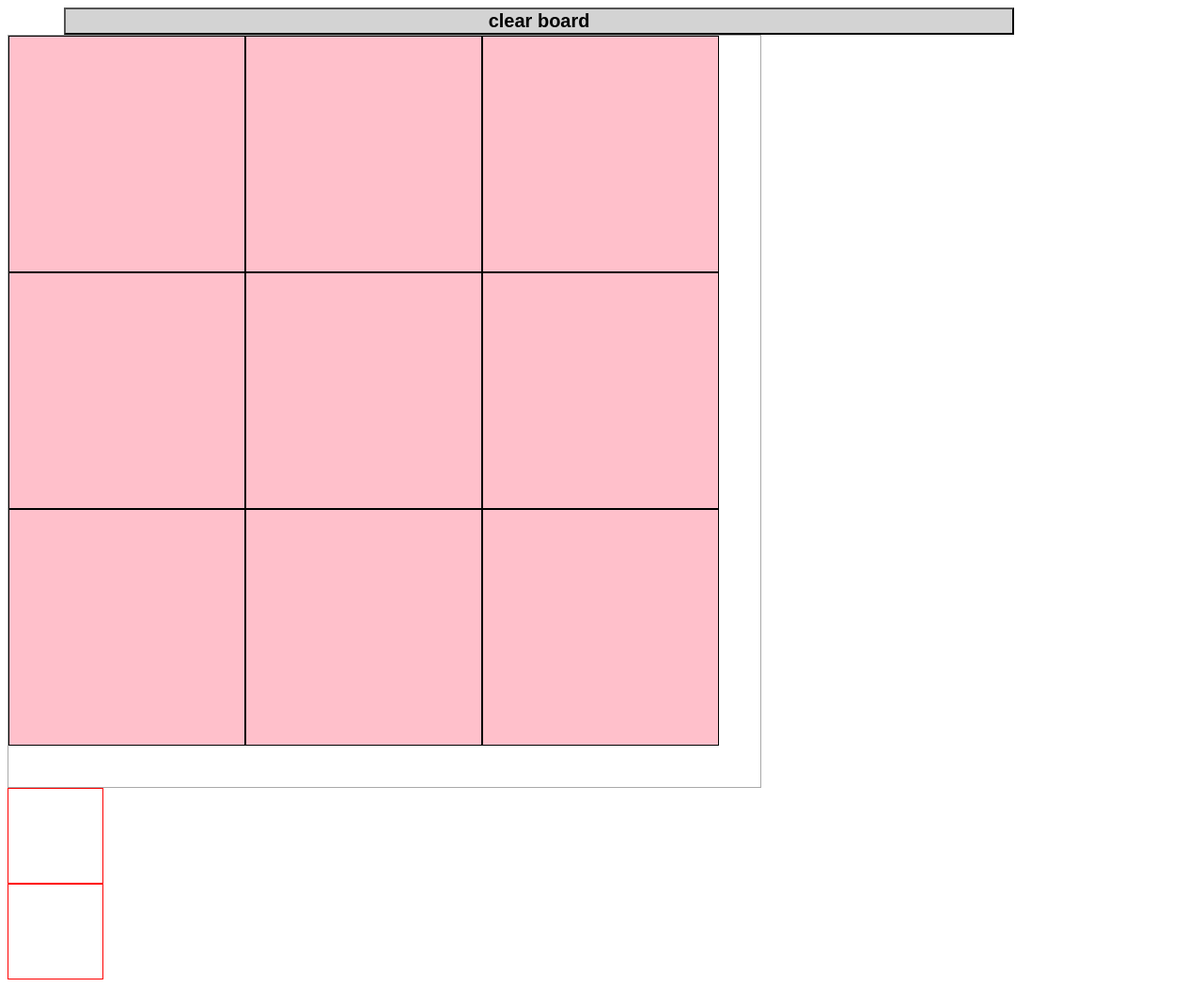
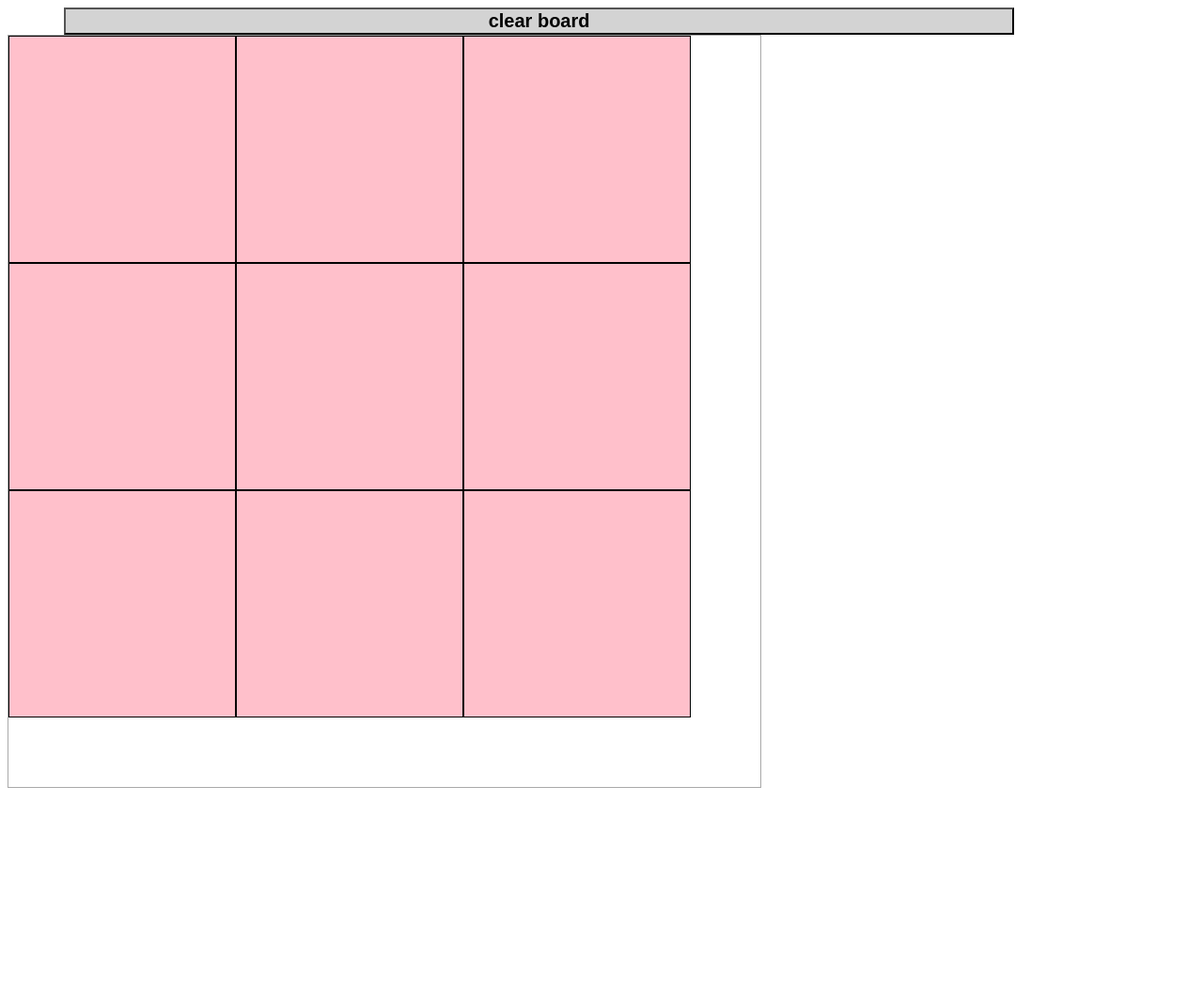
Before and after one commit to sramos9/sramos9.github.io, a plain HTML site: page index.html in a window 1280 px wide. Shown: the whole page at 94% size. After the commit the page ends 847 px from the top, so only its background shows below. Drawn offline with nearby package versions, Linux system fonts and the light colour scheme.

Commit message:
clean up

```diff
--- a/index.html
+++ b/index.html
@@ -9,8 +9,6 @@
   <body>
     <button id="clear-board" name="button">clear board</button>
     <div id="board"></div>
-    <div id="board2"></div>
-    <div id="board3"></div>
     <script src="app.js" charset="utf-8"></script>
   </body>
 </html>
--- a/style.css
+++ b/style.css
@@ -6,7 +6,7 @@
   border: 1px solid darkgrey;
 }
 
-#board2 {
+/*#board2 {
   border: 1px solid red;
   height: 100px;
   width: 100px;
@@ -16,11 +16,11 @@
   border: 1px solid red;
   height: 100px;
   width: 100px;
-}
+}*/
 
 .square {
-  height: 250px;
-  width: 250px;
+  height: 240px;
+  width: 240px;
   border: 1px solid black;
   background-color: pink;
   display: inline-block;
@@ -31,6 +31,9 @@
   overflow: hidden;
 }
 
+/*mini square 80x80*/
+
+
 button {
   width: 80%;
   margin-left: 60px;
```
Also changed, not shown: app.js (+9 -0 lines).
